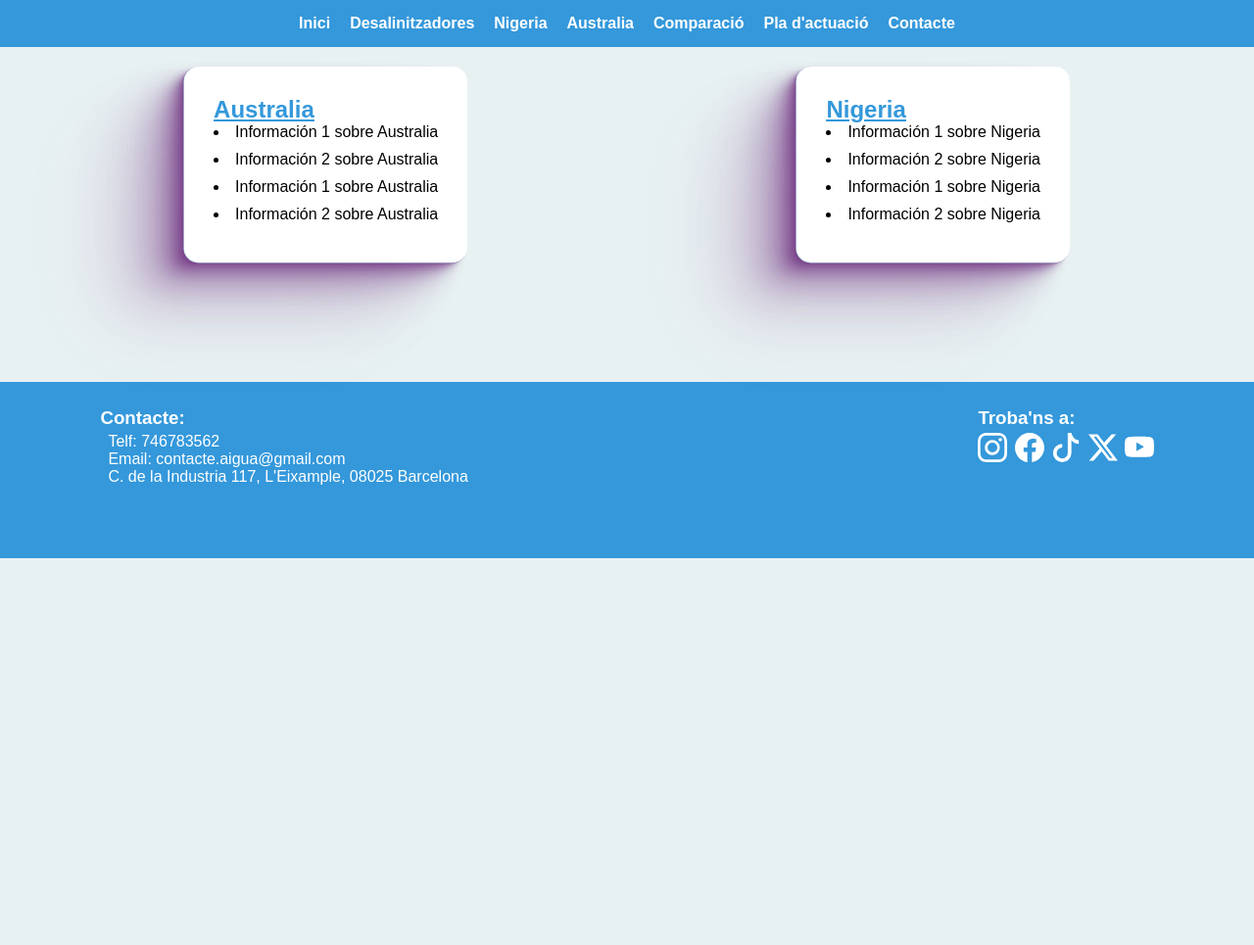
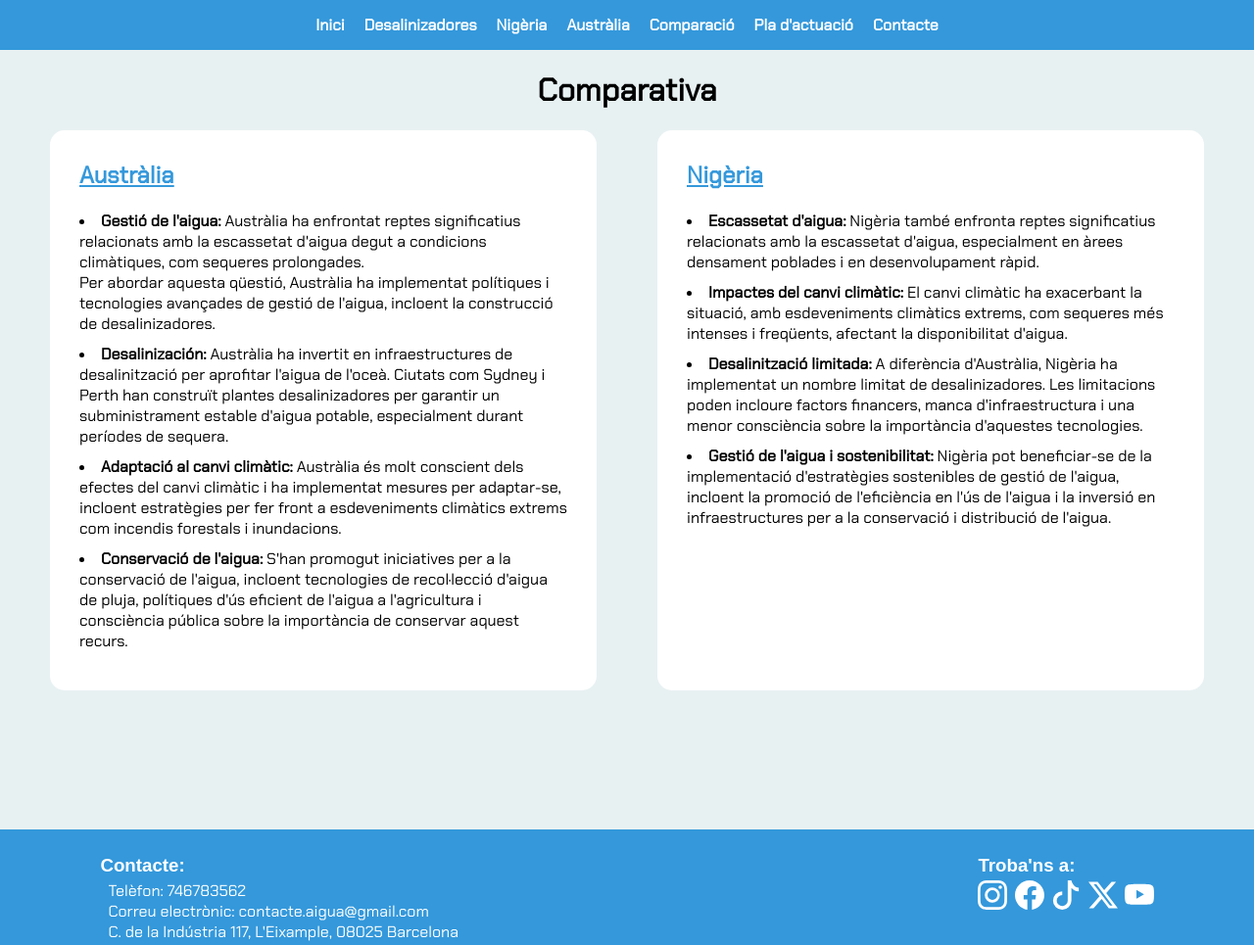
Before and after one commit to alemae23daw2/ProyectoAgua, a website: page comparacio.html in a window 1280 px wide. Shown: the whole page at 98% size. Before the commit the page ends 800 px from the top, so only its background shows below. Drawn offline with Linux system fonts and the light colour scheme.

Commit message:
comparacio acabada y fonts de txt del css

```diff
--- a/australia.css
+++ b/australia.css
@@ -1,3 +1,10 @@
+@import url('https://fonts.googleapis.com/css2?family=Chakra+Petch&family=Orbitron:wght@600&family=Pixelify+Sans:wght@600&display=swap');
+
+/*---------------------------------MENU----------------------------------------------*/
+*{
+    margin: 0px;
+    font-family: 'Chakra Petch', sans-serif;
+}
 @font-face {
     font-family: "ADL";
     src: url("font/ADL.ttf");
--- a/comparacio.html
+++ b/comparacio.html
@@ -1,5 +1,5 @@
 <!DOCTYPE html>
-<html lang="en">
+<html lang="ca">
 <head>
     <meta charset="UTF-8">
     <meta name="viewport" content="width=device-width, initial-scale=1.0">
@@ -11,32 +11,42 @@
     <nav class="water-menu">
         <ul class="lu">
             <li class="menu"><a class="aa" href="home.html">Inici</a></li>
-            <li class="menu"><a class="aa" href="desalinizadora.html">Desalinitzadores</a></li>
-            <li class="menu"><a class="aa" href="nigeria.html">Nigeria</a></li>
-            <li class="menu"><a class="aa" href="australia.html">Australia</a></li>
+            <li class="menu"><a class="aa" href="desalinizadora.html">Desalinizadores</a></li>
+            <li class="menu"><a class="aa" href="nigeria.html">Nigèria</a></li>
+            <li class="menu"><a class="aa" href="australia.html">Austràlia</a></li>
             <li class="menu"><a class="aa" href="comparacio.html">Comparació</a></li>
             <li class="menu"><a class="aa" href="plan.html">Pla d'actuació</a></li>
             <li class="menu"><a class="aa" href="contacte.html">Contacte</a></li>
         </ul>
     </nav>
+    <h1><b>Comparativa</b></h1>
     <div class="posters-container">
         <div class="poster" id="titA">
-            <h2><u>Australia</u></h2>
+            <h2><u>Austràlia</u></h2><br>
 
-                <li>Información 1 sobre Australia</li>
-                <li>Información 2 sobre Australia</li>
-                <li>Información 1 sobre Australia</li>
-                <li>Información 2 sobre Australia</li>
+                <li><b>Gestió de l'aigua:</b>
+                    Austràlia ha enfrontat reptes significatius relacionats amb la escassetat d'aigua degut a condicions climàtiques, com sequeres prolongades.<br>
+                    Per abordar aquesta qüestió, Austràlia ha implementat polítiques i tecnologies avançades de gestió de l'aigua, incloent la construcció de desalinizadores.</li>
+                <li><b>Desalinización:</b>
+                    Austràlia ha invertit en infraestructures de desalinització per aprofitar l'aigua de l'oceà. Ciutats com Sydney i Perth han construït plantes desalinizadores per garantir un subministrament estable d'aigua potable, especialment durant períodes de sequera.</li>
+                <li><b>Adaptació al canvi climàtic:</b>
+                    Austràlia és molt conscient dels efectes del canvi climàtic i ha implementat mesures per adaptar-se, incloent estratègies per fer front a esdeveniments climàtics extrems com incendis forestals i inundacions.</li>
+                <li><b>Conservació de l'aigua:</b>
+                    S'han promogut iniciatives per a la conservació de l'aigua, incloent tecnologies de recol·lecció d'aigua de pluja, polítiques d'ús eficient de l'aigua a l'agricultura i consciència pública sobre la importància de conservar aquest recurs.</li>
 
         </div>
 
         <div class="poster" id="titN">
-            <h2><u>Nigeria</u></h2>
+            <h2><u>Nigèria</u></h2><br>
 
-                <li>Información 1 sobre Nigeria</li>
-                <li>Información 2 sobre Nigeria</li>
-                <li>Información 1 sobre Nigeria</li>
-                <li>Información 2 sobre Nigeria</li>
+                <li><b>Escassetat d'aigua:</b>
+                    Nigèria també enfronta reptes significatius relacionats amb la escassetat d'aigua, especialment en àrees densament poblades i en desenvolupament ràpid.</li>
+                <li><b>Impactes del canvi climàtic:</b>
+                    El canvi climàtic ha exacerbant la situació, amb esdeveniments climàtics extrems, com sequeres més intenses i freqüents, afectant la disponibilitat d'aigua.</li>
+                <li><b>Desalinització limitada:</b>
+                    A diferència d'Austràlia, Nigèria ha implementat un nombre limitat de desalinizadores. Les limitacions poden incloure factors financers, manca d'infraestructura i una menor consciència sobre la importància d'aquestes tecnologies.</li>
+                <li><b>Gestió de l'aigua i sostenibilitat:</b>
+                    Nigèria pot beneficiar-se de la implementació d'estratègies sostenibles de gestió de l'aigua, incloent la promoció de l'eficiència en l'ús de l'aigua i la inversió en infraestructures per a la conservació i distribució de l'aigua.</li>
 
         </div>
     </div>
@@ -44,9 +54,9 @@
     <footer>
         <h3 class="titolContacte">Contacte:</h3>
         <ul class="ulContacte">
-            <li>Telf: 746783562</li>
-            <li>Email: contacte.aigua@gmail.com</li>
-            <li>C. de la Industria 117, L'Eixample, 08025 Barcelona</li>
+            <li>Telèfon: 746783562</li>
+            <li>Correu electrònic: contacte.aigua@gmail.com</li>
+            <li>C. de la Indústria 117, L'Eixample, 08025 Barcelona</li>
         </ul>
         <h3 class="titolSocials">Troba'ns a:</h3>
         <div class="ulSocials">
--- a/comparativa.css
+++ b/comparativa.css
@@ -1,13 +1,14 @@
-/* Estilos generales */
+@import url('https://fonts.googleapis.com/css2?family=Chakra+Petch&family=Orbitron:wght@600&family=Pixelify+Sans:wght@600&display=swap');
+
+/*---------------------------------MENU----------------------------------------------*/
 *{
     margin: 0px;
     font-family: 'Chakra Petch', sans-serif;
 }
 
-html{
+html {
     overflow-x: hidden;
     background-color: #E8F1F2;
-
 }
 
 ::-webkit-scrollbar {
@@ -22,15 +23,15 @@ body {
 }
 
 .water-menu {
-    background-color: #3498db; /* Azul claro */
+    background-color: #3498db; /* Blau clar */
     padding: 15px;
     display: flex;
-    justify-content: center; /* Cambiado a centrar */
+    justify-content: center; /* Canviat a centrar */
     align-items: center;
 }
 
 .logo {
-    color: #fff; /* Texto blanco */
+    color: #fff; /* Text blanc */
     font-size: 24px;
     font-weight: bold;
 }
@@ -48,7 +49,7 @@ body {
 
 .aa {
     text-decoration: none;
-    color: #fff; /* Texto blanco */
+    color: #fff; /* Text blanc */
     font-weight: bold;
     position: relative;
     transition: color 0.3s ease;
@@ -61,14 +62,14 @@ body {
     height: 2px;
     bottom: 0;
     left: 0;
-    background-color: #fff; /* Línea blanca */
+    background-color: #fff; /* Línia blanca */
     visibility: hidden;
     transform: scaleX(0);
     transition: all 0.3s ease-in-out;
 }
 
 .aa:hover {
-    color: rgb(230, 242, 153); /* Cambia a verde en hover */
+    color: rgb(230, 242, 153); /* Canvia a verd en hover */
 }
 
 .aa:hover:before {
@@ -76,11 +77,16 @@ body {
     transform: scaleX(1);
 }
 
+h1 {
+    text-align: center;
+    margin-top: 20px; /* Ajusta el margen superior según sea necesario */
+    font-family: 'Chakra Petch', sans-serif;
+}
 
-/* Estilos para los posters */
-/* Tu estilo para el menú aquí */
+/* Estils per als posters */
 .posters-container {
     display: flex;
+    flex-wrap: wrap; /* Permet que els pòsters es desplacin a una nova línia si no hi ha prou espai */
     justify-content: space-around;
     padding: 20px;
 }
@@ -89,32 +95,18 @@ body {
     background-color: #fff;
     padding: 30px;
     border-radius: 15px;
-    box-shadow:
-        -0.6px 0.4px 0.5px hsl(180, 60%, 84%),
-        -0.9px 0.7px 0.9px -2.5px hsl(286deg 36% 40% / 0.69),
-        -3px 2.2px 2.8px -5px hsl(286deg 36% 40% / 0.35),
-        -0.6px 0.4px 0.5px hsl(286deg 36% 40% / 0.88),
-        -0.8px 0.6px 0.8px -1.2px hsl(286deg 36% 40% / 0.7),
-        -2.4px 1.8px 2.3px -2.5px hsl(286deg 36% 40% / 0.52),
-        -6.8px 4.9px 6.3px -3.7px hsl(286deg 36% 40% / 0.35),
-        -15.2px 11.1px 14.1px -5px hsl(286deg 36% 40% / 0.17),
-        -0.6px 0.4px 0.5px hsl(286deg 36% 40% / 0.81),
-        -0.7px 0.5px 0.6px -0.6px hsl(286deg 36% 40% / 0.73),
-        -1.6px 1.2px 1.5px -1.1px hsl(286deg 36% 40% / 0.65),
-        -4px 2.9px 3.7px -1.7px hsl(286deg 36% 40% / 0.57),
-        -8.6px 6.3px 8px -2.2px hsl(286deg 36% 40% / 0.49),
-        -16.1px 11.8px 15px -2.8px hsl(286deg 36% 40% / 0.41),
-        -27.4px 20.1px 25.5px -3.3px hsl(286deg 36% 40% / 0.33),
-        -43.2px 31.6px 40.1px -3.9px hsl(286deg 36% 40% / 0.24),
-        -64.2px 47px 59.7px -4.4px hsl(286deg 36% 40% / 0.16),
-        -91.2px 66.7px 84.7px -5px hsl(286deg 36% 40% / 0.08);
+    width: 45%;
+    box-sizing: border-box;
+    margin-bottom: 20px; /* Añadido margen inferior para separar los bloques */
     transition: transform 0.3s ease, box-shadow 0.3s ease;
 }
 
+
+
+
 .poster:hover {
     transform: scale(1.02);
-    box-shadow:
-        0 8px 16px rgba(0, 0, 0, 0.2);
+    box-shadow: 0 8px 16px rgba(0, 0, 0, 0.2);
 }
 
 .poster h2 {
@@ -132,8 +124,8 @@ body {
     margin-bottom: 10px;
 }
 
-/* Estilos para el footer */
-footer{
+/* Estils per al footer */
+footer {
     background-color: #3498DB;
     height: 180px;
     width: 100%;
@@ -141,7 +133,7 @@ footer{
     display: grid;
 }
 
-.titolContacte{
+.titolContacte {
     position: absolute;
     left: 8%;
     margin-top: 2%;
@@ -149,7 +141,7 @@ footer{
     color: white;
 }
 
-.titolSocials{
+.titolSocials {
     position: absolute;
     left: 78%;
     margin-top: 2%;
@@ -157,7 +149,7 @@ footer{
     color: white;
 }
 
-.ulContacte{
+.ulContacte {
     color: white;
     font-family: Arial, Helvetica, sans-serif;
     position: absolute;
@@ -166,7 +158,7 @@ footer{
     margin-left: 5.5%;
 }
 
-.ulSocials{
+.ulSocials {
     display: flex;
     gap: 5%;
     position: absolute;
--- a/nigeria.css
+++ b/nigeria.css
@@ -1,3 +1,11 @@
+@import url('https://fonts.googleapis.com/css2?family=Chakra+Petch&family=Orbitron:wght@600&family=Pixelify+Sans:wght@600&display=swap');
+
+/*---------------------------------MENU----------------------------------------------*/
+*{
+    margin: 0px;
+    font-family: 'Chakra Petch', sans-serif;
+}
+
 @font-face {
     font-family: "ADL";
     src: url("font/ADL.ttf");
```
Also changed, not shown: teest-flag.html (+2 -2 lines).
